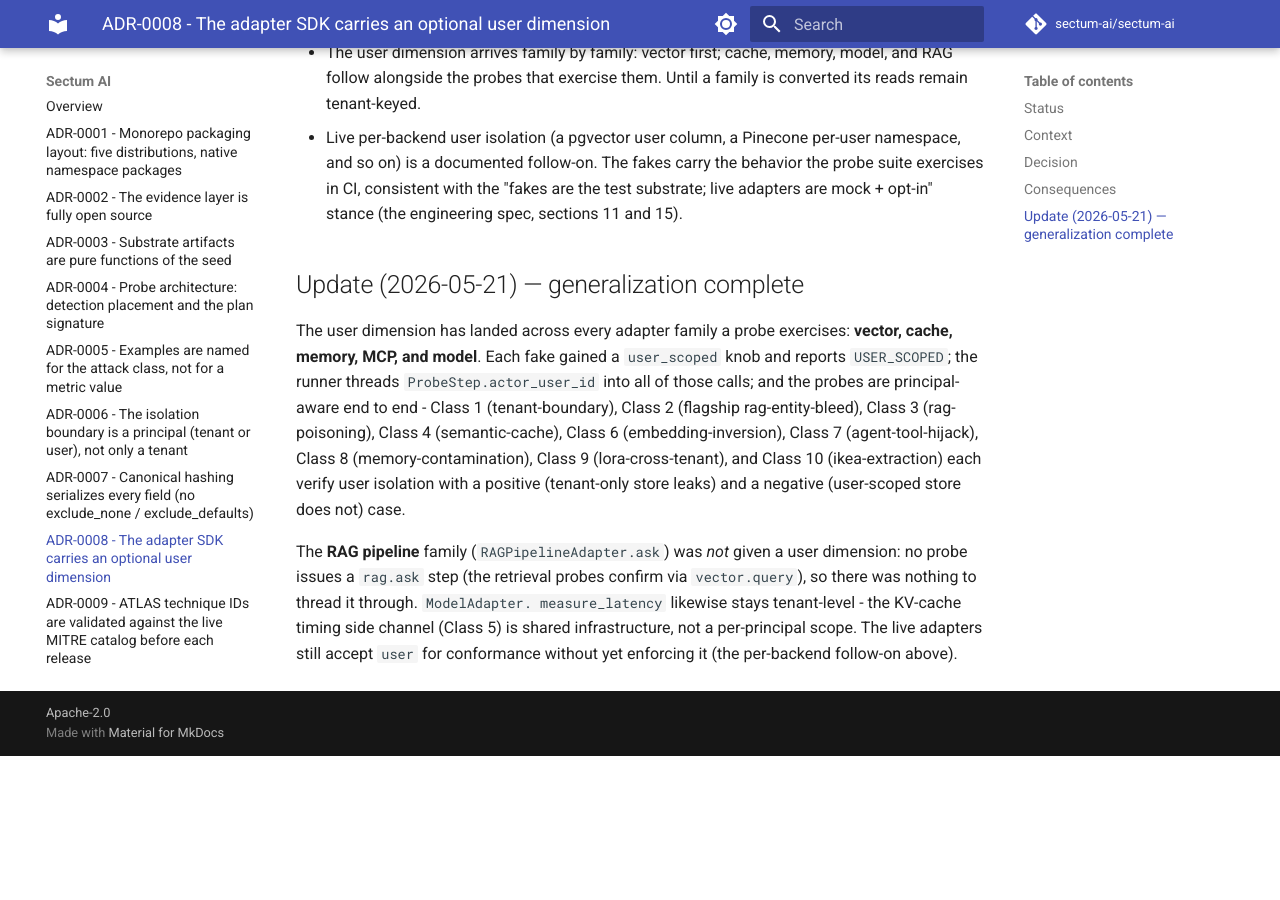
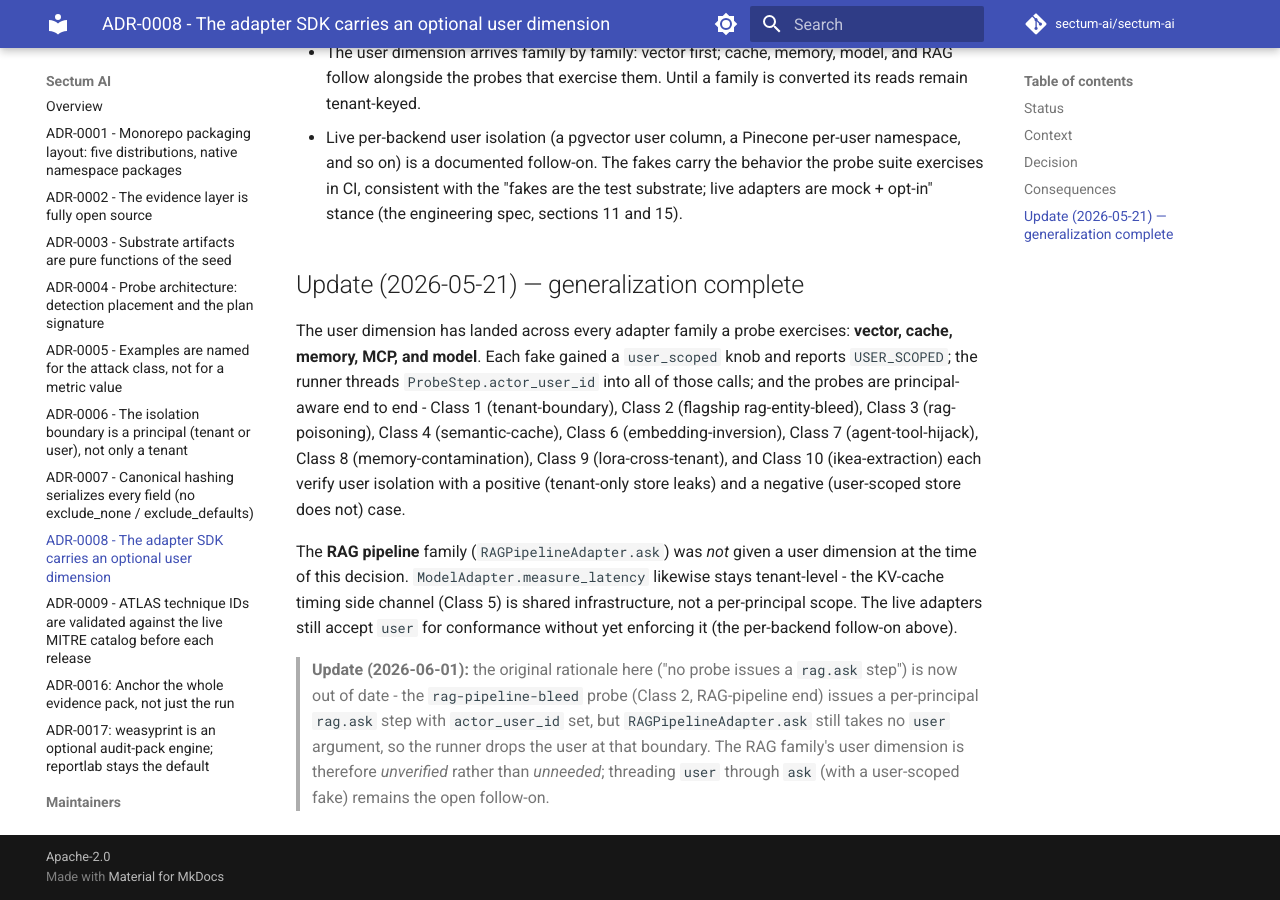
Before and after one commit to sectum-ai/sectum-ai, an MkDocs documentation site: the page built from docs/adr/0008-adapter-user-dimension.md, in a window 1280 px wide and 900 px high, scrolled down 1566 px. Built offline with MkDocs 1.6.1 and Material for MkDocs 9.7.7, drawn with Linux system fonts in a browser that asks for light colours; comment, search, counter and statistics services are not loaded; before the commit the page ends 2322 px from its top, so only the background shows below that.

Commit message:
docs: correct stale flagship/erasure/security docs and example config key (#83)
Whole-codebase review-loop doc-accuracy pass (punch-list MAJORs 10-18):

- examples/retrieval-pivot: report the measured retrieval-pivot rate from a
  real run; stop claiming 100% of benign cross-tenant queries pivot.
- examples/erasure-attestation + class-11 catalog: state the seven surfaces
  the erasure probe actually scans, with the full per-surface verdict.
- SECURITY.md: v0.1.0 is the first supported release (was 'no stable release').
- glossary.md: SECRET_CANARY is the branded SECTUM-SECRET-<base32> token,
  matched exactly (not an API-key/SSN-shaped string).
- packages/core/README + examples/byoc-runner: real verify path and a
  scratch-workdir validation (drop the nonexistent --dry-run flag).
- ADR-0008: dated note that rag-pipeline-bleed now issues a per-principal
  rag.ask step, so the RAG user dimension is unverified, not unneeded.
- tests/unit/test_kv_cache_timing: pin both cross-tenant pairs as distinct
  findings keyed on full-hex principals.
- CHANGELOG: Documentation section (incl. the #82 vector_store example fix).

Gates green: ruff, ruff format, mypy, pytest (832 passed), mkdocs --strict.

```diff
--- a/docs/adr/0008-adapter-user-dimension.md
+++ b/docs/adr/0008-adapter-user-dimension.md
@@ -78,9 +78,15 @@
 (tenant-only store leaks) and a negative (user-scoped store does not) case.
 
 The **RAG pipeline** family (`RAGPipelineAdapter.ask`) was *not* given a user
-dimension: no probe issues a `rag.ask` step (the retrieval probes confirm via
-`vector.query`), so there was nothing to thread it through. `ModelAdapter.
-measure_latency` likewise stays tenant-level - the KV-cache timing side channel
-(Class 5) is shared infrastructure, not a per-principal scope. The live adapters
-still accept `user` for conformance without yet enforcing it (the per-backend
-follow-on above).
+dimension at the time of this decision. `ModelAdapter.measure_latency` likewise
+stays tenant-level - the KV-cache timing side channel (Class 5) is shared
+infrastructure, not a per-principal scope. The live adapters still accept `user`
+for conformance without yet enforcing it (the per-backend follow-on above).
+
+> **Update (2026-06-01):** the original rationale here ("no probe issues a
+> `rag.ask` step") is now out of date - the `rag-pipeline-bleed` probe (Class 2,
+> RAG-pipeline end) issues a per-principal `rag.ask` step with `actor_user_id`
+> set, but `RAGPipelineAdapter.ask` still takes no `user` argument, so the runner
+> drops the user at that boundary. The RAG family's user dimension is therefore
+> *unverified* rather than *unneeded*; threading `user` through `ask` (with a
+> user-scoped fake) remains the open follow-on.
```
Also changed, not shown: CHANGELOG.md (+30 -0 lines), SECURITY.md (+6 -5 lines), docs/attack-catalog/class-11-erasure.md (+9 -7 lines), docs/glossary.md (+2 -2 lines), examples/byoc-runner/README.md (+4 -2 lines), examples/erasure-attestation/README.md (+16 -7 lines), examples/retrieval-pivot/README.md (+11 -9 lines), packages/core/README.md (+1 -1 lines), 1 other file.
